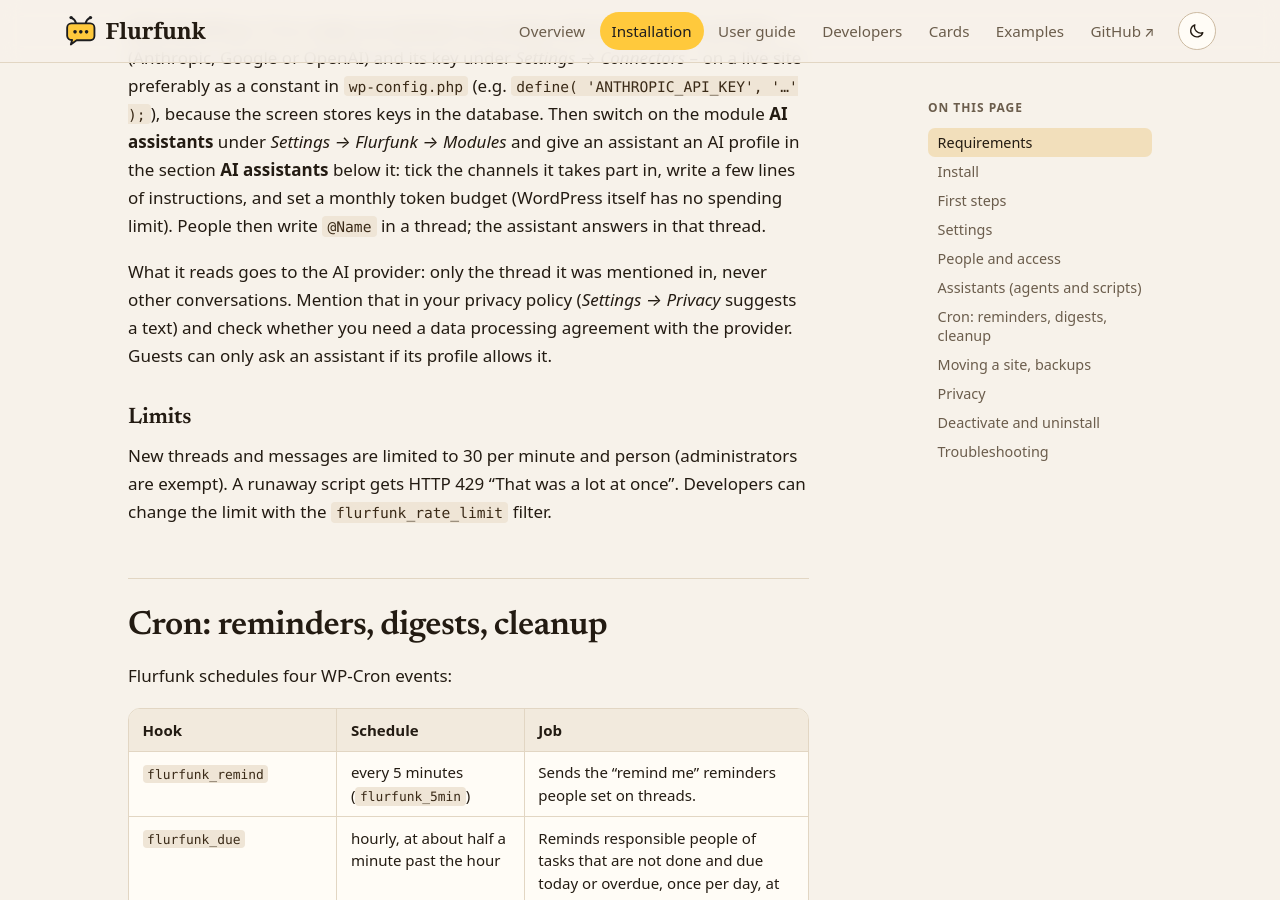
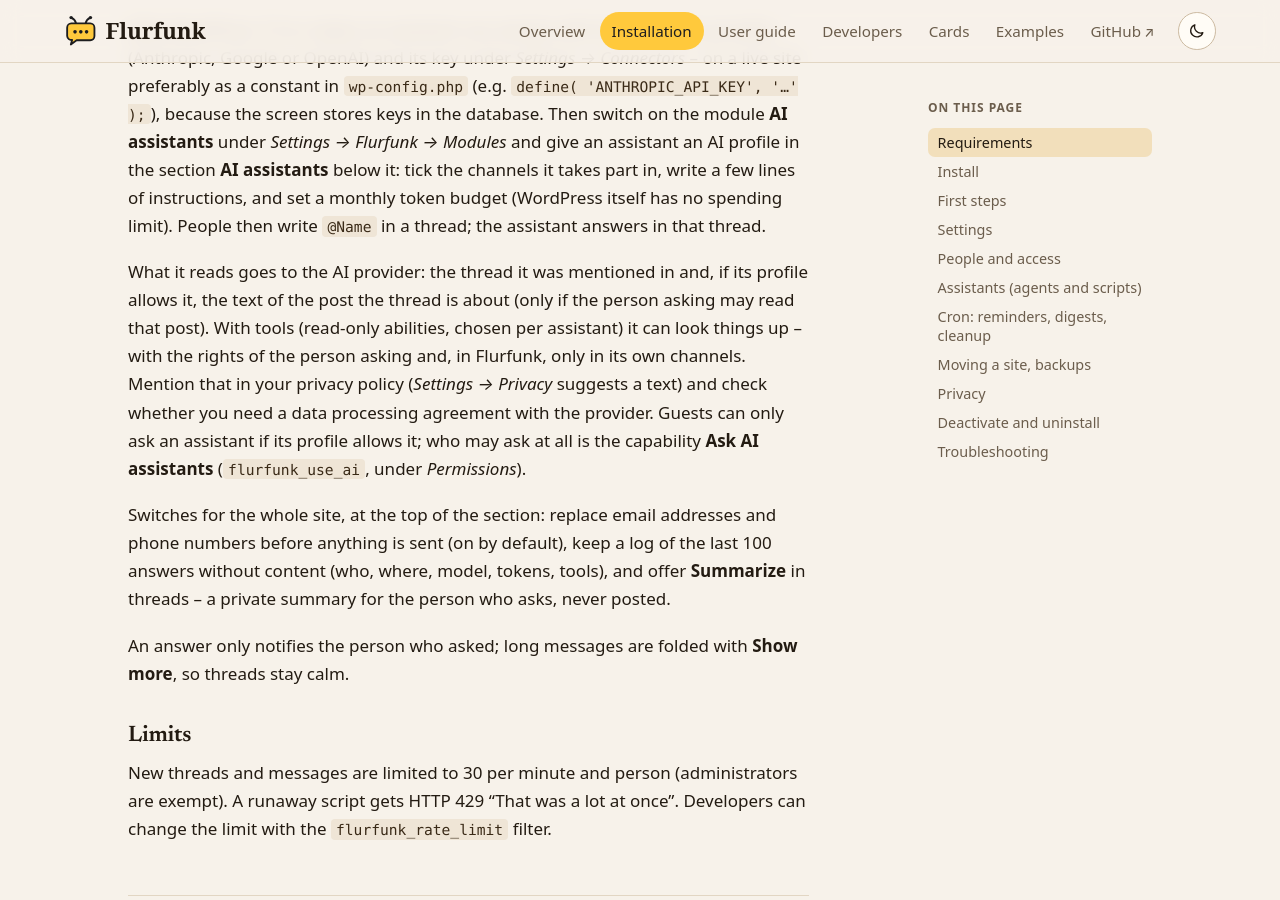
Before and after one commit to worldoptimizer/flurfunk, a Jekyll site: the page built from docs/installation.md, in a window 1280 px wide and 900 px high, scrolled down 8818 px. Built offline with Jekyll 4.4.1, drawn with Linux system fonts in a browser that asks for light colours; our own code applies the rules of GitHub Pages for plain Markdown files.

Commit message:
Docs: AI assistants (profiles, privacy switches, summaries, tools), abilities, REST route, options

```diff
--- a/docs/installation.md
+++ b/docs/installation.md
@@ -256,10 +256,21 @@
 in, write a few lines of instructions, and set a monthly token budget (WordPress itself has no
 spending limit). People then write `@Name` in a thread; the assistant answers in that thread.
 
-What it reads goes to the AI provider: only the thread it was mentioned in, never other
-conversations. Mention that in your privacy policy (*Settings → Privacy* suggests a text) and check
-whether you need a data processing agreement with the provider. Guests can only ask an assistant if
-its profile allows it.
+What it reads goes to the AI provider: the thread it was mentioned in and, if its profile allows it,
+the text of the post the thread is about (only if the person asking may read that post). With tools
+(read-only abilities, chosen per assistant) it can look things up – with the rights of the person
+asking and, in Flurfunk, only in its own channels. Mention that in your privacy policy (*Settings →
+Privacy* suggests a text) and check whether you need a data processing agreement with the provider.
+Guests can only ask an assistant if its profile allows it; who may ask at all is the capability
+**Ask AI assistants** (`flurfunk_use_ai`, under *Permissions*).
+
+Switches for the whole site, at the top of the section: replace email addresses and phone numbers
+before anything is sent (on by default), keep a log of the last 100 answers without content (who,
+where, model, tokens, tools), and offer **Summarize** in threads – a private summary for the person
+who asks, never posted.
+
+An answer only notifies the person who asked; long messages are folded with **Show more**, so
+threads stay calm.
 
 ### Limits
 
```
Also changed, not shown: docs/developers.md (+29 -2 lines), readme.txt.
